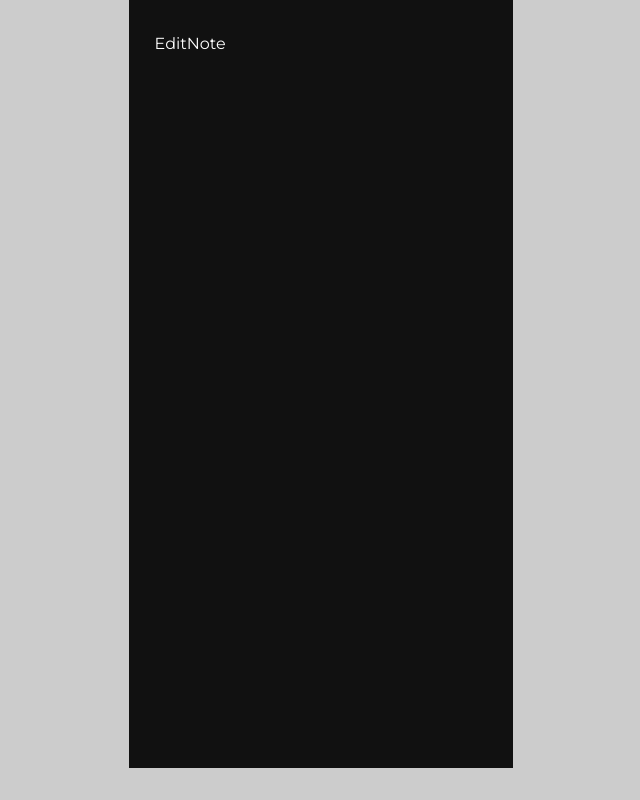
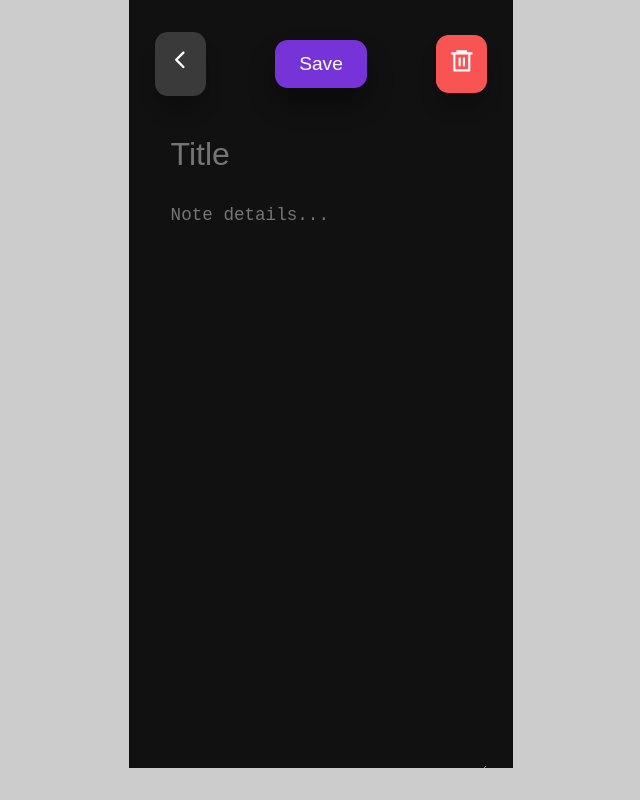
Before and after one commit to Rashijain2709/Thought_Hub_ReactJs, a React (Create React App) app: page /edit-note/1 in a window 1280 px wide. Shown: the whole page, without its empty margins (319-959 px from the left). Built offline with nearby package versions, Linux system fonts and the light colour scheme.

Commit message:
import the useState hook

```diff
--- a/src/App.jsx
+++ b/src/App.jsx
@@ -2,14 +2,25 @@ import { BrowserRouter, Route, Routes } from "react-router-dom"
 import Notes from "./pages/Notes"
 import CreateNote from "./pages/CreateNote"
 import EditNote from "./pages/EditNote";
+import dummyNotes from "./dummy_notes"
+
+import { useState } from 'react'
 
 const App = () => {
+
+    const [notes, setNotes] = useState(dummyNotes);
+
+    const handleAddNote = () => {
+        const newNote = { id: Date.now(), title: 'New Note', details: 'This is a new note' };
+        setNotes([...notes, newNote]); // Update the notes state by adding a new note
+      };
+
     return (
         <main id="app">
             <BrowserRouter>
                 <Routes>
-                    <Route path="/" element={<Notes />} />
-                    <Route path="/create-note" element={<CreateNote />} />
+                    <Route path="/" element={<Notes notes={notes} />} />
+                    <Route path="/create-note" element={<CreateNote handleAddNote={handleAddNote} />} />
                     <Route path="/edit-note/:id" element={<EditNote />} />
                 </Routes>
             </BrowserRouter>
--- a/src/pages/CreateNote.jsx
+++ b/src/pages/CreateNote.jsx
@@ -1,16 +1,29 @@
 import { Link } from 'react-router-dom'
 import { IoIosArrowBack } from 'react-icons/io'
+import { useState } from 'react'
 
 const CreateNote = () => {
+
+  const [title, setTitle] = useState('')
+  const [details, setDetails] = useState('')
+
+  const handleSubmit = (e) => {
+    e.preventDefault()
+
+    if (title && details) {
+      console.log(title, details);
+    }
+  }
+
   return (
     <section>
       <header className='create__note__header'>
         <Link className="btn" to="/"><IoIosArrowBack /></Link>
-        <button className='btn lg primary'>Save</button>
+        <button className='btn lg primary' onClick={handleSubmit}>Save</button>
       </header>
-      <form className='create__note__form'>
-        <input type="text" placeholder='Title' autoFocus />
-        <textarea rows="28" placeholder='Note details...'></textarea>
+      <form className='create__note__form' onSubmit={handleSubmit}>
+        <input type="text" placeholder='Title' autoFocus value={title} onChange={(e) => setTitle(e.target.value)} />
+        <textarea rows="28" placeholder='Note details...' value={details} onChange={(e) => setDetails(e.target.value)} ></textarea>
       </form>
     </section>
   )
--- a/src/pages/EditNote.jsx
+++ b/src/pages/EditNote.jsx
@@ -1,8 +1,20 @@
-import React from 'react'
+import { Link } from 'react-router-dom'
+import { IoIosArrowBack } from 'react-icons/io'
+import { RiDeleteBin6Line } from 'react-icons/ri'
 
 const EditNote = () => {
   return (
-    <div>EditNote</div>
+    <section>
+      <header className='create__note__header'>
+        <Link className="btn" to="/"><IoIosArrowBack /></Link>
+        <button className='btn lg primary'>Save</button>
+        <button className='btn danger'><RiDeleteBin6Line /></button>
+      </header>
+      <form className='create__note__form'>
+        <input type="text" placeholder='Title' autoFocus />
+        <textarea rows="28" placeholder='Note details...'></textarea>
+      </form>
+    </section>
   )
 }
 
--- a/src/pages/Notes.jsx
+++ b/src/pages/Notes.jsx
@@ -1,9 +1,8 @@
 import { CiSearch } from "react-icons/ci"
-import dummyNotes from "../dummy_notes"
 import NoteItem from "../components/NoteItem"
 import { Link } from "react-router-dom"
 import { BsPlusLg } from "react-icons/bs"
-const Notes = () => {
+const Notes = ({notes}) => {
     return (
         <section>
             <header className='notes__header'>
@@ -13,7 +12,7 @@ const Notes = () => {
             </header>
             <div className='notes__container'>
                 {
-                    dummyNotes.map(note =>
+                    notes.map(note =>
                         <NoteItem key={note.id} note={note} />
                     )
                 }
```
